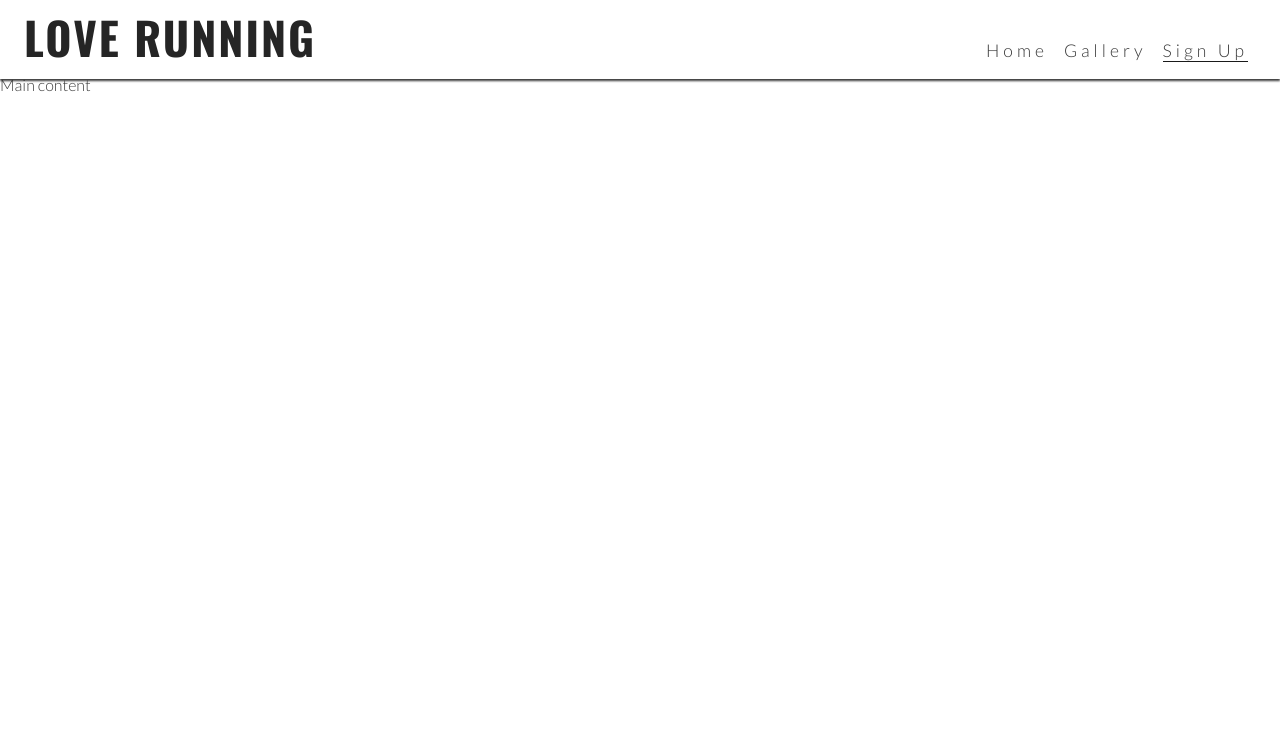
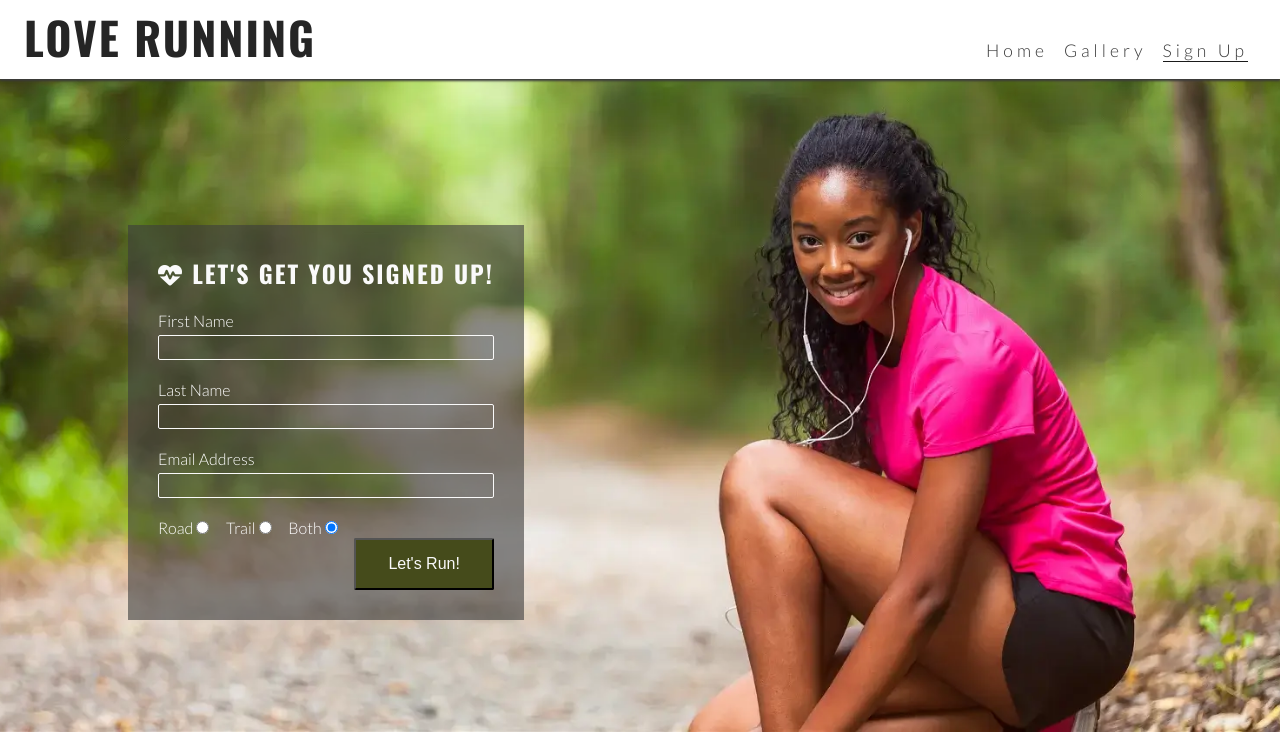
Before and after one commit to Geoff-Fletcher/love-running, a plain HTML site: page signup.html in a window 1280 px wide. Shown: the top 749 px of the page. Drawn offline with nearby package versions, Linux system fonts and the light colour scheme.

Commit message:
filled out signup.html and styled for all screens

```diff
--- a/assets/css/style.css
+++ b/assets/css/style.css
@@ -96,6 +96,9 @@ main {
     /* make main element take up any surplus space to push footer down */
     flex: 1 0 auto;
     margin-top: 47px;
+    /* enable flex properties for child elements*/
+    display: flex;
+    flex-direction: column;
 }
 
 /* Hero section styles*/
@@ -199,6 +202,55 @@ hr {
     line-height: 0;
 }
 
+/*Signup Page*/
+
+#signup {
+    background-image: url('../images/signup-image.webp');
+    background-size: cover;
+    background-position: 75%;
+    padding: 20px 10% 0 10%;
+    flex-grow: 1;
+}
+
+#signup-form {
+    color: #ffffff;
+    background-color: rgba(60, 60, 60, 0.6);
+    padding: 30px;
+}
+
+#signup-form>h2 {
+    color: #fafafa;
+    margin-bottom: 20px;
+}
+
+.text-input {
+    background: transparent;
+    color: #fafafa;
+    width: 100%;
+    height: 25px;
+    margin: 5px 0 20px 0;
+    border: 1px solid #fafafa;
+    border-radius: 2px;
+    padding: 0 5px;
+}
+
+.radio-buttons {
+    width: 100%;
+    display: flex;
+    justify-content: space-between;
+}
+
+.join-button {
+    margin-top: 20px;
+    border-radius: 2px;
+    padding: 15px 32px;
+    font-size: 100%;
+    background-color: #454b1b;
+    color: #fafafa;
+}
+
+
+
 
 /*Footer*/
 
@@ -292,6 +344,29 @@ hr {
         column-count: 3;
     }
 
+    /* signup */
+
+    #signup {
+        background-position: center;
+        position: relative;
+    }
+
+    #signup-form {
+        max-width: 400px;
+        position: absolute;
+        left: 10%;
+        top: 150px;
+    }
+
+    .text-input:hover {
+        border-color: #f16c6b;
+    }
+
+    .join-button:hover {
+        background-color: #fafafa;
+        color: #454b1b;
+    }
+
 }
 /* Large devices (laptops and desktops 992px and up) */
 
--- a/signup.html
+++ b/signup.html
@@ -33,7 +33,38 @@
     </header>
 
     <!--Main Content-->
-    <main>Main content</main>
+    <main>
+        <section id="signup">
+            <form id="signup-form" method="POST" action="https://formdump.codeinstitute.net">
+                <h2><i class="fa-solid fa-heartbeat"></i> Let's get you signed up!</h2>
+                <label for="first-name">First Name</label>
+                <input type="text" name="first_name" id="first-name" class="text-input" required>
+                <br>
+                <label for="last-name">Last Name</label>
+                <input type="text" name="last_name" id="last-name" class="text-input" required>
+                <br>
+                <label for="email-address">Email Address</label>
+                <input type="email" name="email_address" id="email-address" class="text-input" required>
+                <br>
+                <div class="radio-buttons">
+                    <div>
+                        <label for="road">Road</label>
+                        <input type="radio" name="running_preference" id="road" value="road" required checked>
+                    </div>
+                    <div>
+                        <label for="trail">Trail</label>
+                        <input type="radio" name="running_preference" id="trail" value="trail" required checked>
+                    </div>
+                    <div>
+                        <label for="both">Both</label>
+                        <input type="radio" name="running_preference" id="both" value="both" required checked>
+                    </div>
+                    <button type="submit" class="join-button">Let's Run!</button>
+                </div>
+            </form>
+
+        </section>
+    </main>
 
     <!--Footer-->
     <footer>
```
Also changed, not shown: assets/images/signup-image.webp (added).
